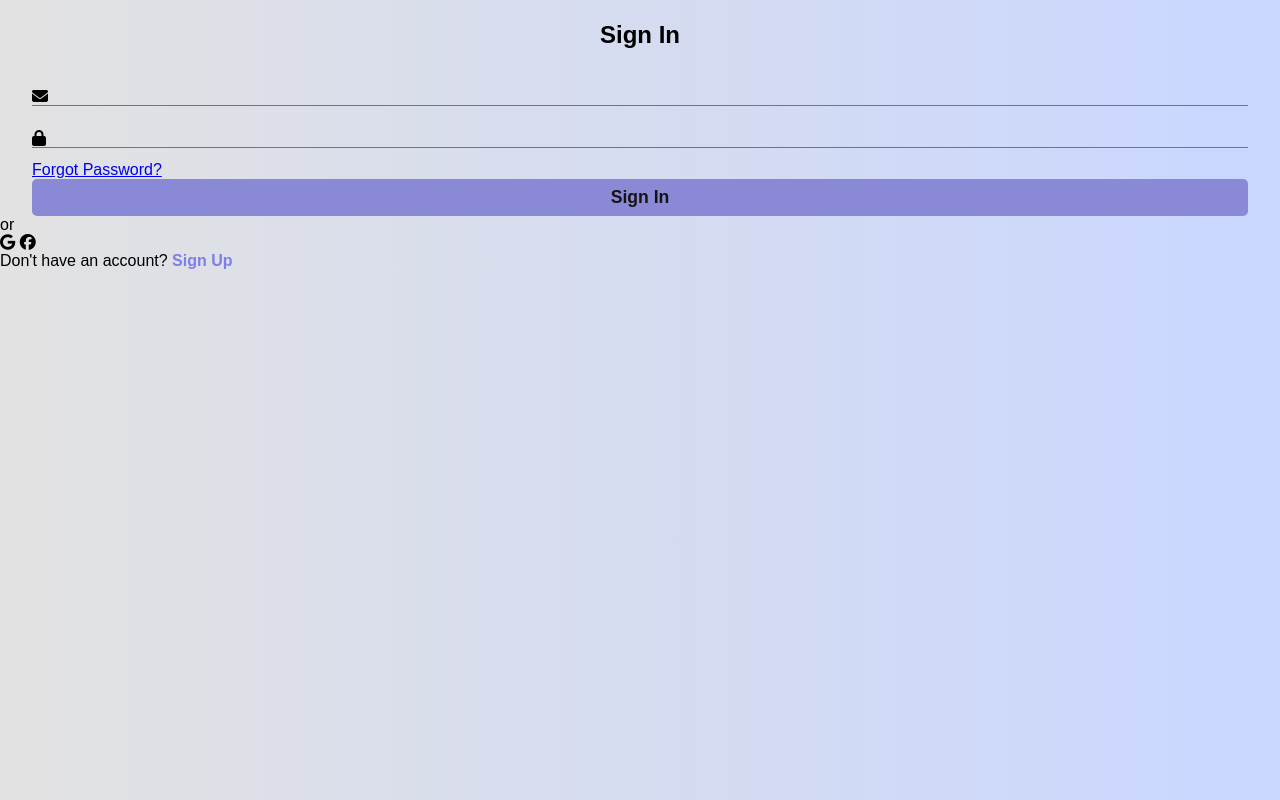
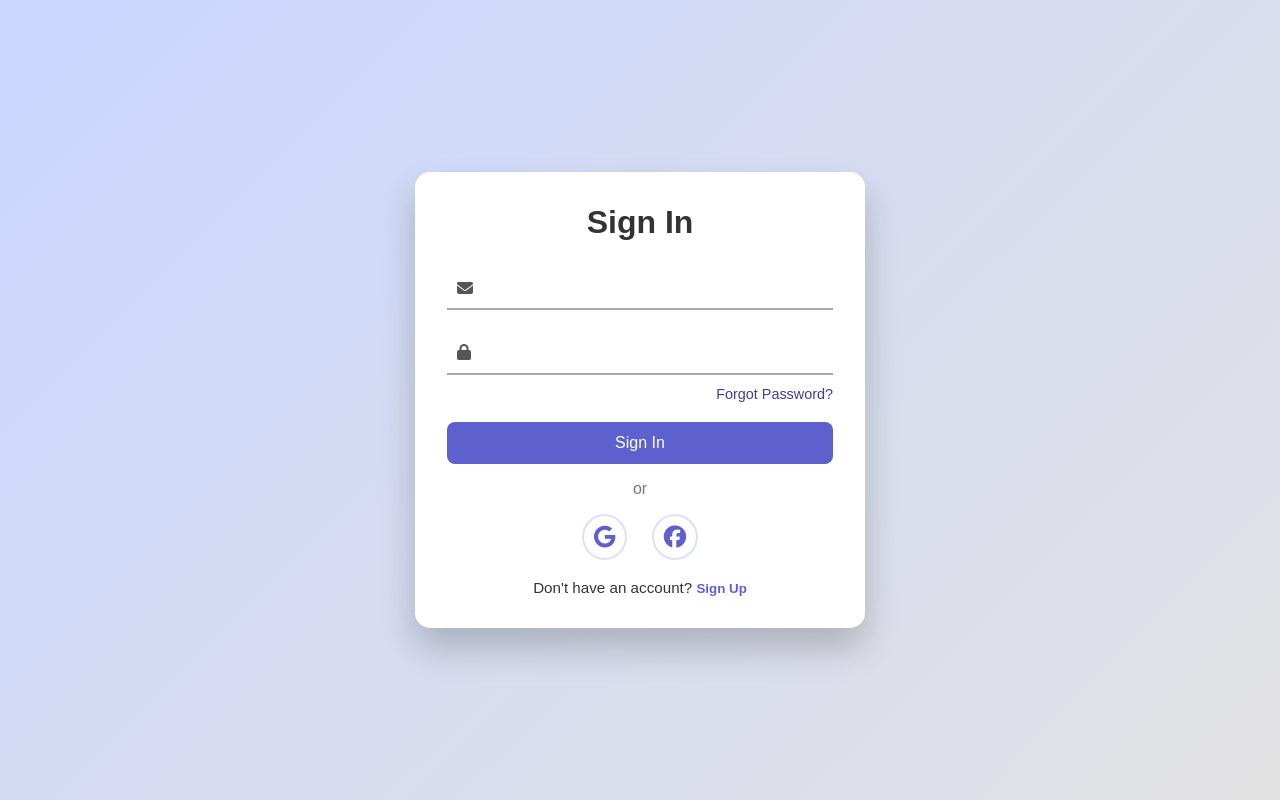
Before and after one commit to anshkumar26/quiz, a PHP site: page /index.html in a window 1280 px wide. Run offline with PHP 8.4, Linux system fonts and the light colour scheme.

Commit message:
Update style.css

```diff
--- a/style.css
+++ b/style.css
@@ -1,137 +1,183 @@
-*{
-    margin:0;
-    padding:0;
-    box-sizing:border-box;
-    font-family:"poppins",sans-serif;
+* {
+  margin: 0;
+  padding: 0;
+  box-sizing: border-box;
+  font-family: "Poppins", sans-serif;
 }
-body{
-    background-color: #c9d6ff;
-    background:linear-gradient(to right,#e2e2e2,#c9d6ff);
+
+body {
+  background: linear-gradient(135deg, #c9d6ff, #e2e2e2);
+  min-height: 100vh;
+  display: flex;
+  justify-content: center;
+  align-items: center;
 }
-.container{
-    background:#d6e2e9;
-    width:450px;
-    padding:1.5rem;
-    margin:50px auto;
-    border-radius:10px;
-    box-shadow:0 20px 35px rgba(0,0,1,0.9);
+
+.auth-container {
+  width: 100%;
+  max-width: 450px;
+  background: #ffffff;
+  padding: 2rem;
+  border-radius: 15px;
+  box-shadow: 0 20px 35px rgba(0, 0, 0, 0.2);
+  animation: slideIn 0.6s ease-out;
 }
-form{
-    margin:0 2rem;
+
+@keyframes slideIn {
+  from {
+    opacity: 0;
+    transform: translateY(-40px);
+  }
+  to {
+    opacity: 1;
+    transform: translateY(0);
+  }
 }
-.form-title{
-    font-size:1.5rem;
-    font-weight:bold;
-    text-align:center;
-    padding:1.3rem;
-    margin-bottom:0.4rem;
+
+.form-title {
+  font-size: 2rem;
+  font-weight: 600;
+  text-align: center;
+  margin-bottom: 1.5rem;
+  color: #333;
 }
-input{
-    color:inherit;
-    width:100%;
-    background-color:transparent;
-    border:none;
-    border-bottom:1px solid #757575;
-    padding-left:1.5rem;
-    font-size:15px;
+
+form {
+  display: flex;
+  flex-direction: column;
+  gap: 1.2rem;
 }
-.input-group{
-    padding:1% 0;
-    position:relative;
 
+.input-group {
+  position: relative;
 }
-.input-group i{
-    position:absolute;
-    color:black;
+
+.input-group i {
+  position: absolute;
+  top: 50%;
+  left: 10px;
+  transform: translateY(-50%);
+  color: #555;
+  pointer-events: none;
 }
-input:focus{
-    background-color: transparent;
-    outline:transparent;
-    border-bottom:2px solid hsl(327,90%,28%);
+
+input {
+  width: 100%;
+  padding: 0.8rem 0.8rem 0.8rem 2.5rem;
+  border: none;
+  border-bottom: 2px solid #aaa;
+  font-size: 1rem;
+  background: transparent;
+  transition: border-color 0.3s ease;
 }
-input::placeholder{
-    color:transparent;
+
+input:focus {
+  border-color: #5e60ce;
+  outline: none;
 }
-label{
-    color:#757575;
-    position:relative;
-    left:1.2em;
-    top:-1.3em;
-    cursor:auto;
-    transition:0.3s ease all;
+
+input::placeholder {
+  color: transparent;
 }
-input:focus~label,input:not(:placeholder-shown)~label{
-    top:-3em;
-    color:hsl(327, 90%, 28%);
-    font-size:15px;
+
+label {
+  position: absolute;
+  left: 2.5rem;
+  top: 0.9rem;
+  color: #888;
+  font-size: 0.9rem;
+  pointer-events: none;
+  transition: 0.3s ease;
 }
-.recover{
-    text-align:right;
-    font-size:1rem;
-    margin-bottom:1rem;
 
+input:focus ~ label,
+input:not(:placeholder-shown) ~ label {
+  top: -1rem;
+  left: 0.5rem;
+  font-size: 0.8rem;
+  color: #5e60ce;
+  background: white;
+  padding: 0 0.3rem;
 }
-.recover a{
-    text-decoration:none;
-    color:rgb(3, 3, 82);
+
+.recover-link {
+  text-align: right;
+  margin-top: -0.5rem;
+  font-size: 0.9rem;
 }
-.recover a:hover{
-    color:rgb(131, 131, 192);
-    text-decoration:underline;
+
+.recover-link a {
+  color: #3f3f8f;
+  text-decoration: none;
 }
-.btn{
-    font-size:1.1rem;
-    padding:8px 0;
-    border-radius:5px;
-    outline:none;
-    border:none;
-    width:100%;
-    background:rgb(137, 137, 213);
-    color:rgb(21, 19, 19);
-    cursor:pointer;
-    transition:0.9s;
+
+.recover-link a:hover {
+  text-decoration: underline;
+  color: #5e60ce;
 }
-.btn:hover{
-    background:#bdbbc2;
+
+.btn {
+  background: #5e60ce;
+  color: white;
+  border: none;
+  border-radius: 8px;
+  padding: 0.75rem;
+  font-size: 1rem;
+  cursor: pointer;
+  transition: background 0.3s ease, transform 0.2s ease;
 }
-.or{
-    font-size:1.1rem;
-    margin-top:0.5rem;
-    text-align:center;
+
+.btn:hover {
+  background: #3a3dc0;
+  transform: translateY(-2px);
 }
-.icons{
-    text-align:center;
+
+.separator {
+  text-align: center;
+  font-size: 1rem;
+  color: #777;
+  margin: 1rem 0;
 }
-.icons i{
-    color:rgb(125,125,235);
-    padding:0.8rem 1.5rem;
-    border-radius:10px;
-    font-size:1.5rem;
-    cursor:pointer;
-    border:2px solid #dfe9f5;
-    margin:0 15px;
-    transition:1s;
+
+.social-icons {
+  text-align: center;
 }
-.icons i:hover{
-    background:#07001f;
-    font-size:1.6rem;
-    border:2px solid rgb(125,125,235);
+
+.social-icons i {
+  font-size: 1.4rem;
+  margin: 0 10px;
+  padding: 10px;
+  border-radius: 50%;
+  border: 2px solid #dce1f7;
+  color: #5e60ce;
+  cursor: pointer;
+  transition: all 0.3s ease;
 }
-.links{
-    display:flex;
-    justify-content:space-around;
-    padding:0 4rem;
-    margin-top:0.9rem;
-    font-weight:bold;
+
+.social-icons i:hover {
+  background: #5e60ce;
+  color: white;
+  transform: scale(1.1);
+  border-color: #5e60ce;
 }
-button{
-    color:rgb(125,125,235);
-    border:none;
-    background-color:transparent;
-    font-size:1rem;
-    font-weight:bold;
+
+.switch-form {
+  text-align: center;
+  margin-top: 1.2rem;
+  font-size: 0.95rem;
+  color: #333;
 }
-button:hover{
-    text-decoration:underline;
-    color:rgb(111, 111, 151);
+
+.switch-form button {
+  background: none;
+  border: none;
+  color: #5e60ce;
+  font-weight: bold;
+  cursor: pointer;
+  transition: color 0.3s ease;
 }
+
+.switch-form button:hover {
+  color: #3a3dc0;
+  text-decoration: underline;
+}
```
